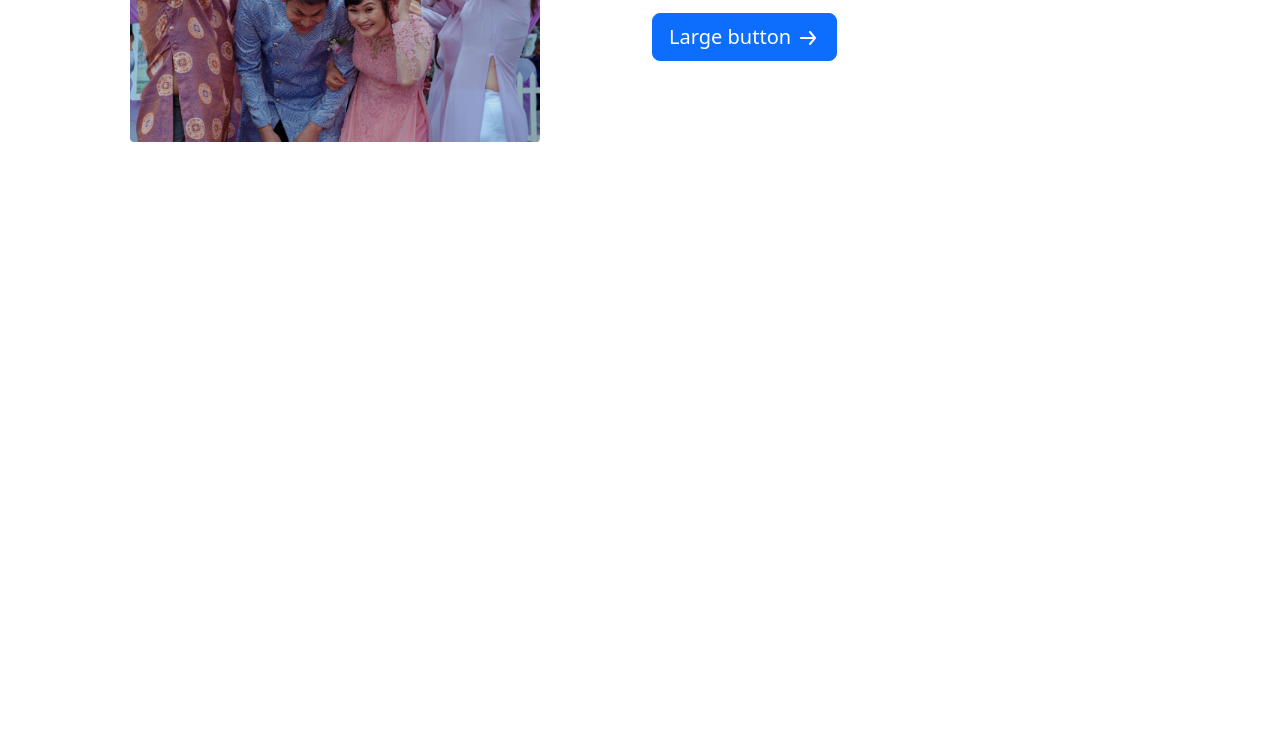
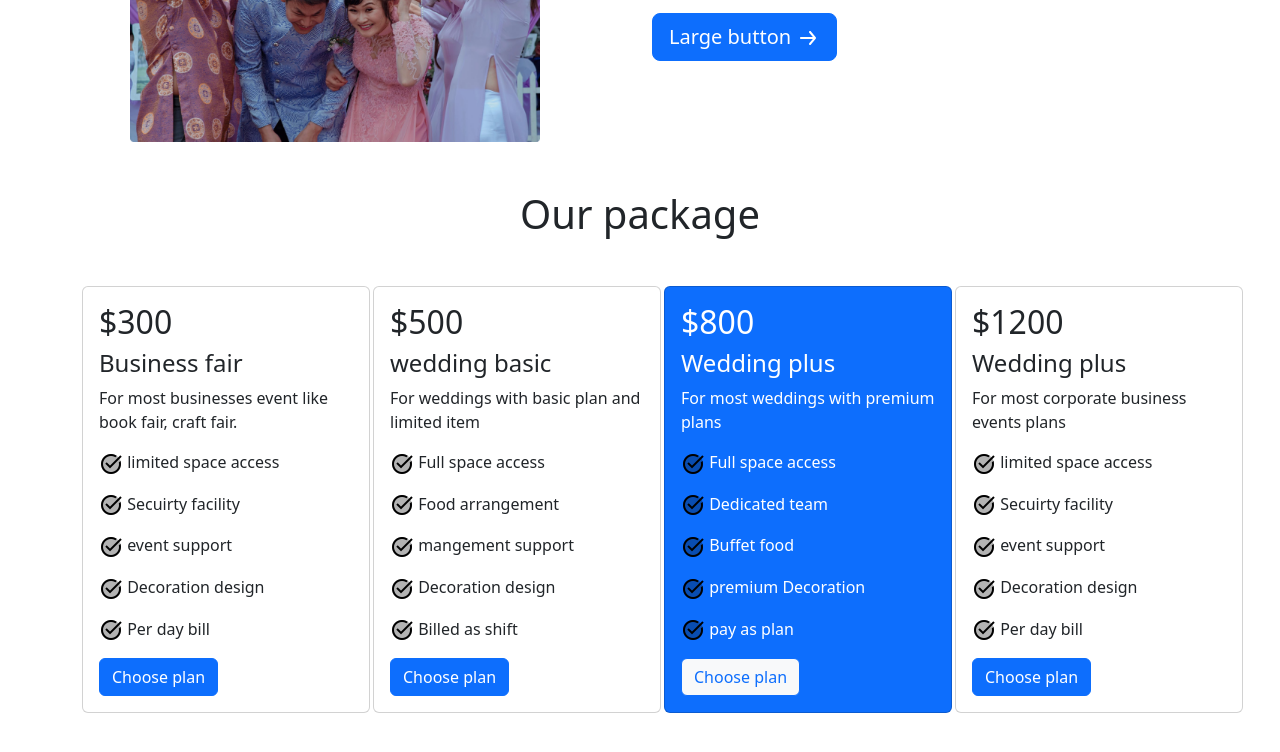
Before and after one commit to rakib38324/convention-center, a plain HTML site: page index.html in a window 1280 px wide. Shown: the part 720-1472 px from the top of the page. Before the commit the page ends 910 px from the top, so only its background shows below. Drawn offline with nearby package versions, Linux system fonts and the light colour scheme.

Commit message:
Commit the packages

```diff
--- a/index.html
+++ b/index.html
@@ -1,17 +1,21 @@
 <!doctype html>
 <html lang="en">
+
 <head>
     <meta charset="utf-8">
     <meta name="viewport" content="width=device-width, initial-scale=1">
     <title>Bootstrap demo</title>
-    <link href="https://cdn.jsdelivr.net/npm/bootstrap@5.2.0/dist/css/bootstrap.min.css" rel="stylesheet" integrity="sha384-gH2yIJqKdNHPEq0n4Mqa/HGKIhSkIHeL5AyhkYV8i59U5AR6csBvApHHNl/vI1Bx" crossorigin="anonymous">
+    <link href="https://cdn.jsdelivr.net/npm/bootstrap@5.2.0/dist/css/bootstrap.min.css" rel="stylesheet"
+        integrity="sha384-gH2yIJqKdNHPEq0n4Mqa/HGKIhSkIHeL5AyhkYV8i59U5AR6csBvApHHNl/vI1Bx" crossorigin="anonymous">
 </head>
+
 <body>
     <header>
         <nav class="navbar navbar-expand-lg bg-light">
             <div class="container-fluid">
                 <a class="navbar-brand fw-bold ms-5 mt-3 mb-3" href="#">Abacus Convention Center</a>
-                  <button class="navbar-toggler" type="button" data-bs-toggle="collapse" data-bs-target="#navbarNav" aria-controls="navbarNav" aria-expanded="false" aria-label="Toggle navigation">
+                <button class="navbar-toggler" type="button" data-bs-toggle="collapse" data-bs-target="#navbarNav"
+                    aria-controls="navbarNav" aria-expanded="false" aria-label="Toggle navigation">
                     <span class="navbar-toggler-icon"></span>
                 </button>
                 <div class="collapse navbar-collapse" id="navbarNav">
@@ -37,9 +41,12 @@
     <div class="container">
         <div id="carouselExampleDark" class="carousel carousel-dark slide" data-bs-ride="carousel">
             <div class="carousel-indicators">
-                  <button type="button" data-bs-target="#carouselExampleDark" data-bs-slide-to="0" class="active" aria-current="true" aria-label="Slide 1"></button>
-                  <button type="button" data-bs-target="#carouselExampleDark" data-bs-slide-to="1" aria-label="Slide 2"></button>
-                  <button type="button" data-bs-target="#carouselExampleDark" data-bs-slide-to="2" aria-label="Slide 3"></button>
+                <button type="button" data-bs-target="#carouselExampleDark" data-bs-slide-to="0" class="active"
+                    aria-current="true" aria-label="Slide 1"></button>
+                <button type="button" data-bs-target="#carouselExampleDark" data-bs-slide-to="1"
+                    aria-label="Slide 2"></button>
+                <button type="button" data-bs-target="#carouselExampleDark" data-bs-slide-to="2"
+                    aria-label="Slide 3"></button>
             </div>
             <div class="carousel-inner">
                 <div class="carousel-item active" data-bs-interval="10000">
@@ -47,17 +54,21 @@
                     <div class="carousel-caption d-none d-md-block">
                         <h5 class="text-white fs-1 w-50 mx-auto">The perfect venue for your
                             next event</h5>
-                      <p class="text-white w-50 mx-auto">Amet minim mollit non deserunt ullamco est sit aliqua dolor do amet sint. Velit officia consequat duis enim velit </p>
-                      <button type="button" class="btn btn-outline-primary bg-light text-primary fw-bold">Book Now</button>
+                        <p class="text-white w-50 mx-auto">Amet minim mollit non deserunt ullamco est sit aliqua dolor
+                            do amet sint. Velit officia consequat duis enim velit </p>
+                        <button type="button" class="btn btn-outline-primary bg-light text-primary fw-bold">Book
+                            Now</button>
                     </div>
                 </div>
                 <div class="carousel-item" data-bs-interval="2000">
-                    <img  src="images/banner.png" class="d-block w-100 img-fluid" alt="...">
+                    <img src="images/banner.png" class="d-block w-100 img-fluid" alt="...">
                     <div class="carousel-caption d-none d-md-block">
                         <h5 class="text-white fs-1 w-50 mx-auto">The perfect venue for your
                             next event</h5>
-                        <p class="text-white w-50 mx-auto">Amet minim mollit non deserunt ullamco est sit aliqua dolor do amet sint. Velit officia consequat duis enim velit </p>
-                        <button type="button" class="btn btn-outline-primary bg-light text-primary fw-bold">Book Now</button>
+                        <p class="text-white w-50 mx-auto">Amet minim mollit non deserunt ullamco est sit aliqua dolor
+                            do amet sint. Velit officia consequat duis enim velit </p>
+                        <button type="button" class="btn btn-outline-primary bg-light text-primary fw-bold">Book
+                            Now</button>
                     </div>
                 </div>
                 <div class="carousel-item">
@@ -65,16 +76,20 @@
                     <div class="carousel-caption d-none d-md-block">
                         <h5 class="text-white fs-1 w-50 mx-auto">The perfect venue for your
                             next event</h5>
-                        <p class="text-white w-50 mx-auto">Amet minim mollit non deserunt ullamco est sit aliqua dolor do amet sint. Velit officia consequat duis enim velit </p>
-                        <button type="button" class="btn btn-outline-primary bg-light text-primary fw-bold">Book Now</button>
+                        <p class="text-white w-50 mx-auto">Amet minim mollit non deserunt ullamco est sit aliqua dolor
+                            do amet sint. Velit officia consequat duis enim velit </p>
+                        <button type="button" class="btn btn-outline-primary bg-light text-primary fw-bold">Book
+                            Now</button>
                     </div>
                 </div>
             </div>
-                <button class="carousel-control-prev" type="button" data-bs-target="#carouselExampleDark" data-bs-slide="prev">
+            <button class="carousel-control-prev" type="button" data-bs-target="#carouselExampleDark"
+                data-bs-slide="prev">
                 <span class="carousel-control-prev-icon" aria-hidden="true"></span>
                 <span class="visually-hidden">Previous</span>
             </button>
-                <button class="carousel-control-next" type="button" data-bs-target="#carouselExampleDark" data-bs-slide="next">
+            <button class="carousel-control-next" type="button" data-bs-target="#carouselExampleDark"
+                data-bs-slide="next">
                 <span class="carousel-control-next-icon" aria-hidden="true"></span>
                 <span class="visually-hidden">Next</span>
             </button>
@@ -90,16 +105,89 @@
 
             <div class="col col-lg-6 position-absolute top-0 start-50 mt-5">
                 <h1>Every moment is Precious </h1>
-                     <p>Amet minim mollit non deserunt ullamco est sit aliqua dolor do amet sint. Velit officia consequat duis enim velit mollit. Exercitation veniam consequat sunt nostrud amet.
+                <p>Amet minim mollit non deserunt ullamco est sit aliqua dolor do amet sint. Velit officia consequat
+                    duis enim velit mollit. Exercitation veniam consequat sunt nostrud amet.
                 </p>
-                    <button type="button" class="btn btn-primary btn-lg">Large button <img src="icons/arrow-forward 1.svg" alt=""> </button>
-
+                <button type="button" class="btn btn-primary btn-lg">Large button <img src="icons/arrow-forward 1.svg"
+                        alt=""> </button>
             </div>
         </div>
     </div>
     </div>
 
+    <div class="container">
+        <h1 class="text-center mb-5">Our package</h1>
 
-    <script src="https://cdn.jsdelivr.net/npm/bootstrap@5.2.0/dist/js/bootstrap.bundle.min.js" integrity="sha384-A3rJD856KowSb7dwlZdYEkO39Gagi7vIsF0jrRAoQmDKKtQBHUuLZ9AsSv4jD4Xa" crossorigin="anonymous"></script>
+        <div class="row gx-5 mb-5">
+            <div class=" col-lg-3">
+                <div class="card" style="width: 18rem;">
+                    <div class="card-body">
+                        <h2 class="card-title">$300</h2>
+                        <h4>Business fair</h4>
+                        <p class="card-text">For most businesses event
+                            like book fair, craft fair.</p>
+                        <p><img src="icons/circle-check.png" alt=""> limited space access</p>
+                        <p><img src="icons/circle-check.png" alt=""> Secuirty facility</p>
+                        <p><img src="icons/circle-check.png" alt=""> event support</p>
+                        <p><img src="icons/circle-check.png" alt=""> Decoration design</p>
+                        <p><img src="icons/circle-check.png" alt=""> Per day bill</p>
+                        <a href="#" class="btn btn-primary">Choose plan</a>
+                    </div>
+                </div>
+            </div>
+            <div class="col-lg-3">
+                <div class="card" style="width: 18rem;">
+                    <div class="card-body">
+                        <h2 class="card-title">$500</h2>
+                        <h4>wedding basic</h4>
+                        <p class="card-text">For weddings with basic plan
+                            and limited item</p>
+                        <p><img src="icons/circle-check.png" alt=""> Full space access</p>
+                        <p><img src="icons/circle-check.png" alt=""> Food arrangement</p>
+                        <p><img src="icons/circle-check.png" alt=""> mangement support</p>
+                        <p><img src="icons/circle-check.png" alt=""> Decoration design</p>
+                        <p><img src="icons/circle-check.png" alt=""> Billed as shift</p>
+
+                        <a href="#" class="btn btn-primary">Choose plan</a>
+                    </div>
+                </div>
+            </div>
+            <div class="col-lg-3">
+                <div class="card bg-primary" style="width: 18rem;">
+                    <div class="card-body">
+                        <h2 class="card-title text-white">$800</h2>
+                        <h4 class="text-white">Wedding plus</h4>
+                        <p class="card-text text-white">For most weddings with premium plans</p>
+                        <p class="text-white"><img src="icons/circle-check.png" alt=""> Full space access</p>
+                        <p class="text-white"><img src="icons/circle-check.png" alt=""> Dedicated team</p>
+                        <p class="text-white"><img src="icons/circle-check.png" alt=""> Buffet food</p>
+                        <p class="text-white"><img src="icons/circle-check.png" alt=""> premium Decoration</p>
+                        <p class="text-white"><img src="icons/circle-check.png" alt=""> pay as plan</p>
+                        <a href="#" class="btn btn-primary bg-light text-primary">Choose plan</a>
+                    </div>
+                </div>
+            </div>
+            <div class="col-lg-3">
+                <div class="card" style="width: 18rem;">
+                    <div class="card-body">
+                        <h2 class="card-title ">$1200</h2>
+                        <h4 >Wedding plus</h4>
+                        <p class="card-text ">For most corporate business
+                            events plans</p>
+                        <p><img src="icons/circle-check.png" alt=""> limited space access</p>
+                        <p><img src="icons/circle-check.png" alt=""> Secuirty facility</p>
+                        <p><img src="icons/circle-check.png" alt=""> event support</p>
+                        <p><img src="icons/circle-check.png" alt=""> Decoration design</p>
+                        <p><img src="icons/circle-check.png" alt=""> Per day bill</p>
+                        <a href="#" class="btn btn-primary">Choose plan</a>
+                    </div>
+                </div>
+            </div>
+        </div>
+    </div>
+    <script src="https://cdn.jsdelivr.net/npm/bootstrap@5.2.0/dist/js/bootstrap.bundle.min.js"
+        integrity="sha384-A3rJD856KowSb7dwlZdYEkO39Gagi7vIsF0jrRAoQmDKKtQBHUuLZ9AsSv4jD4Xa"
+        crossorigin="anonymous"></script>
 </body>
+
 </html>
```
Also changed, not shown: icons/circle-check.png (added). Lines whose indentation alone changed are shown as unchanged.
